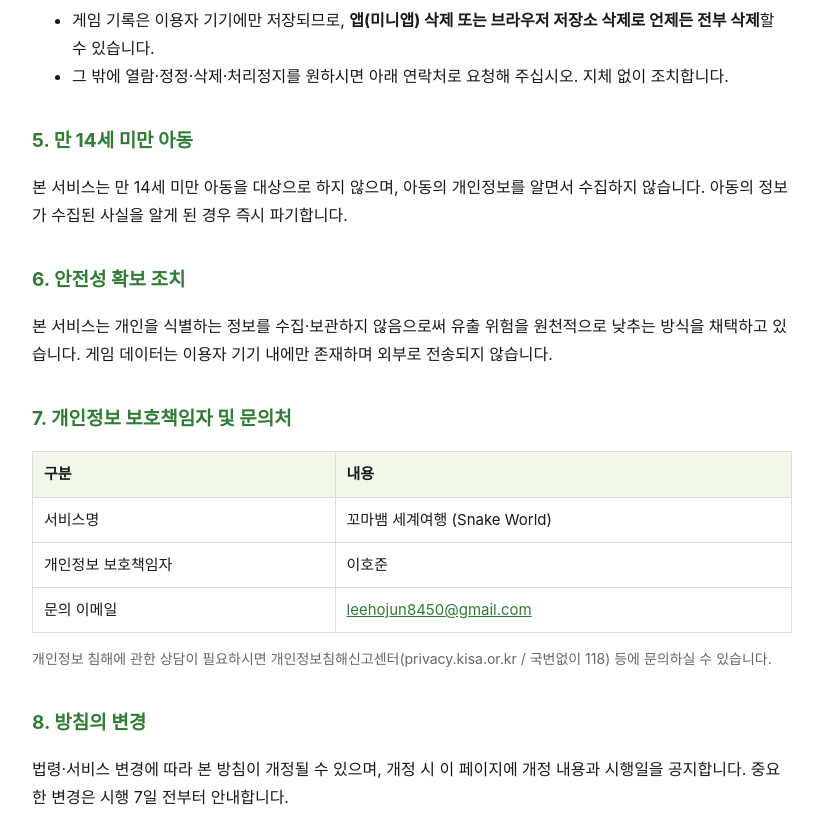
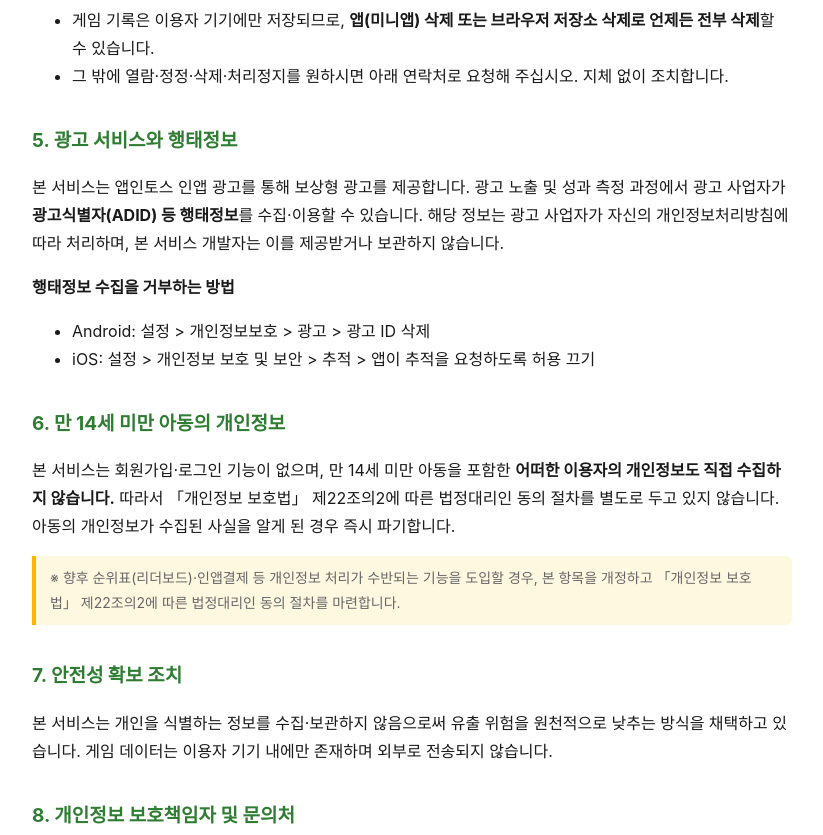
Before and after one commit to leehojun8450-netizen/cutesnake-app, a website: page docs/privacy.html in a window 1280 px wide. Shown: the part 1180-2015 px from the top of the page, without its empty margins (228-1051 px from the left). Drawn offline with Linux system fonts and the light colour scheme.

Commit message:
docs: 개인정보처리방침 개정 — 광고 행태정보(ADID) 고지 + 아동 조항 법령 근거 명시

```diff
--- a/docs/privacy.html
+++ b/docs/privacy.html
@@ -16,11 +16,12 @@
   .box { background: #F1F8E9; border-left: 4px solid #4CAF50; padding: 14px 18px; margin: 18px 0; border-radius: 0 8px 8px 0; }
   code { background: #f4f4f4; padding: 2px 6px; border-radius: 4px; font-size: 14px; }
   a { color: #2E7D32; }
+  .note { color:#666; font-size:14px; background:#FFF8E1; border-left:4px solid #FFB300; padding:10px 14px; border-radius:0 6px 6px 0; }
 </style>
 </head>
 <body>
 <h1>🐍 꼬마뱀 세계여행 — 개인정보처리방침</h1>
-<p class="meta">시행일: 2026년 8월 4일 · 최종 개정: 2026년 8월 4일</p>
+<p class="meta">시행일: 2026년 8월 4일 · 최종 개정: 2026년 8월 6일</p>
 
 <div class="box">
   <strong>요약:</strong> 이 게임은 자체 서버를 운영하지 않으며, 이름·연락처·주소 같은 개인을 식별하는 정보를
@@ -68,15 +69,28 @@
   <li>그 밖에 열람·정정·삭제·처리정지를 원하시면 아래 연락처로 요청해 주십시오. 지체 없이 조치합니다.</li>
 </ul>
 
-<h2>5. 만 14세 미만 아동</h2>
-<p>본 서비스는 만 14세 미만 아동을 대상으로 하지 않으며, 아동의 개인정보를 알면서 수집하지 않습니다.
-아동의 정보가 수집된 사실을 알게 된 경우 즉시 파기합니다.</p>
+<h2>5. 광고 서비스와 행태정보</h2>
+<p>본 서비스는 앱인토스 인앱 광고를 통해 보상형 광고를 제공합니다. 광고 노출 및 성과 측정 과정에서
+광고 사업자가 <b>광고식별자(ADID) 등 행태정보</b>를 수집·이용할 수 있습니다. 해당 정보는 광고 사업자가
+자신의 개인정보처리방침에 따라 처리하며, 본 서비스 개발자는 이를 제공받거나 보관하지 않습니다.</p>
+<p><b>행태정보 수집을 거부하는 방법</b></p>
+<ul>
+  <li>Android: 설정 &gt; 개인정보보호 &gt; 광고 &gt; 광고 ID 삭제</li>
+  <li>iOS: 설정 &gt; 개인정보 보호 및 보안 &gt; 추적 &gt; 앱이 추적을 요청하도록 허용 끄기</li>
+</ul>
 
-<h2>6. 안전성 확보 조치</h2>
+<h2>6. 만 14세 미만 아동의 개인정보</h2>
+<p>본 서비스는 회원가입·로그인 기능이 없으며, 만 14세 미만 아동을 포함한 <b>어떠한 이용자의 개인정보도
+직접 수집하지 않습니다.</b> 따라서 「개인정보 보호법」 제22조의2에 따른 법정대리인 동의 절차를 별도로
+두고 있지 않습니다. 아동의 개인정보가 수집된 사실을 알게 된 경우 즉시 파기합니다.</p>
+<p class="note">※ 향후 순위표(리더보드)·인앱결제 등 개인정보 처리가 수반되는 기능을 도입할 경우,
+본 항목을 개정하고 「개인정보 보호법」 제22조의2에 따른 법정대리인 동의 절차를 마련합니다.</p>
+
+<h2>7. 안전성 확보 조치</h2>
 <p>본 서비스는 개인을 식별하는 정보를 수집·보관하지 않음으로써 유출 위험을 원천적으로 낮추는 방식을 채택하고 있습니다.
 게임 데이터는 이용자 기기 내에만 존재하며 외부로 전송되지 않습니다.</p>
 
-<h2>7. 개인정보 보호책임자 및 문의처</h2>
+<h2>8. 개인정보 보호책임자 및 문의처</h2>
 <table>
   <tr><th>구분</th><th>내용</th></tr>
   <tr><td>서비스명</td><td>꼬마뱀 세계여행 (Snake World)</td></tr>
@@ -85,7 +99,7 @@
 </table>
 <p class="meta">개인정보 침해에 관한 상담이 필요하시면 개인정보침해신고센터(privacy.kisa.or.kr / 국번없이 118) 등에 문의하실 수 있습니다.</p>
 
-<h2>8. 방침의 변경</h2>
+<h2>9. 방침의 변경</h2>
 <p>법령·서비스 변경에 따라 본 방침이 개정될 수 있으며, 개정 시 이 페이지에 개정 내용과 시행일을 공지합니다.
 중요한 변경은 시행 7일 전부터 안내합니다.</p>
 
```
